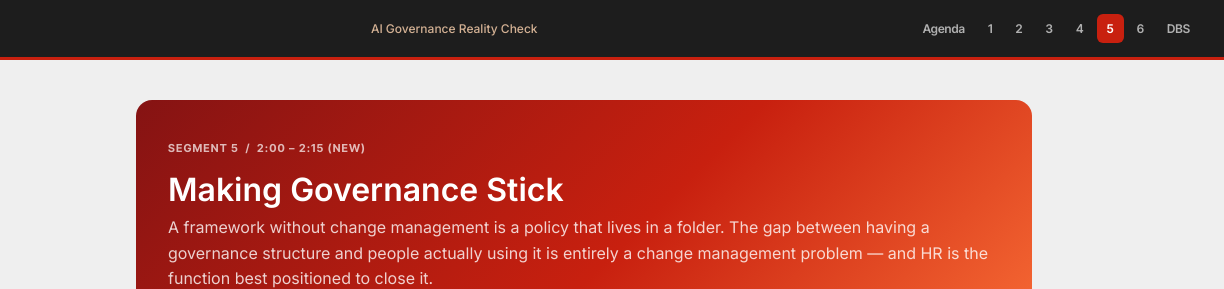
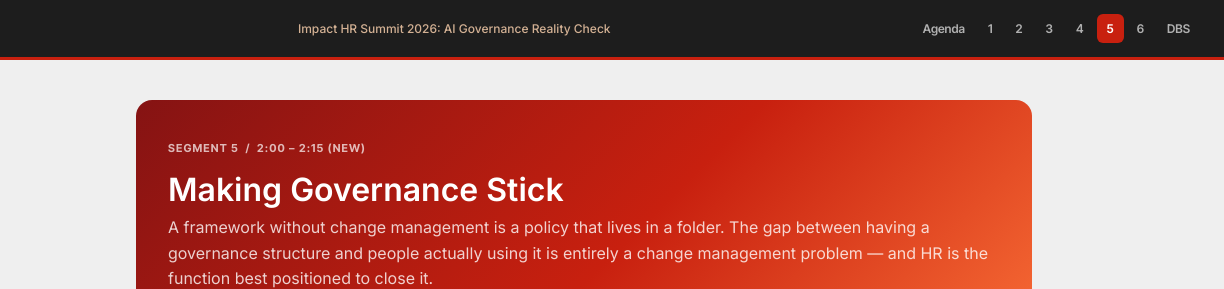
Before and after one commit to webparts360-ai/impact-hr, a plain HTML site: page page-4b.html in a window 1280 px wide. Shown: the top 289 px of the page, 56-1280 px from the left. Drawn offline with Linux system fonts and the light colour scheme.

Commit message:
Driving adoption

```diff
--- a/page-4b.html
+++ b/page-4b.html
@@ -168,7 +168,7 @@
   <div class="topbar-logos">
     <img src="CompanyLogo.png" alt="Impact Volution" class="co-logo">
   </div>
-  <span class="topbar-session">AI Governance Reality Check</span>
+  <span class="topbar-session">Impact HR Summit 2026: AI Governance Reality Check</span>
   <div class="topbar-nav">
     <a href="index.html">Agenda</a>
     <a href="page-1.html">1</a>
@@ -201,11 +201,11 @@
     <div class="hq-label">The question that opens this segment</div>
     If you rolled out your AI governance framework on Monday — with no training, no support channel, and no champions — what percentage of your people would know what to do? And what percentage would quietly go back to using whatever they were already using?
   </div>
-
+  <!--
   <div class="facilitator-note">
     <strong>Facilitator note:</strong> Do not answer this question. Let it sit for five seconds. Then say: "Governance that nobody uses is not governance. It is documentation. The three levers that close the gap between policy and practice are training, support, and champions. Let us look at each one."
   </div>
-
+  -->
   <hr class="section-divider">
 
   <!-- Three pillars -->
```
